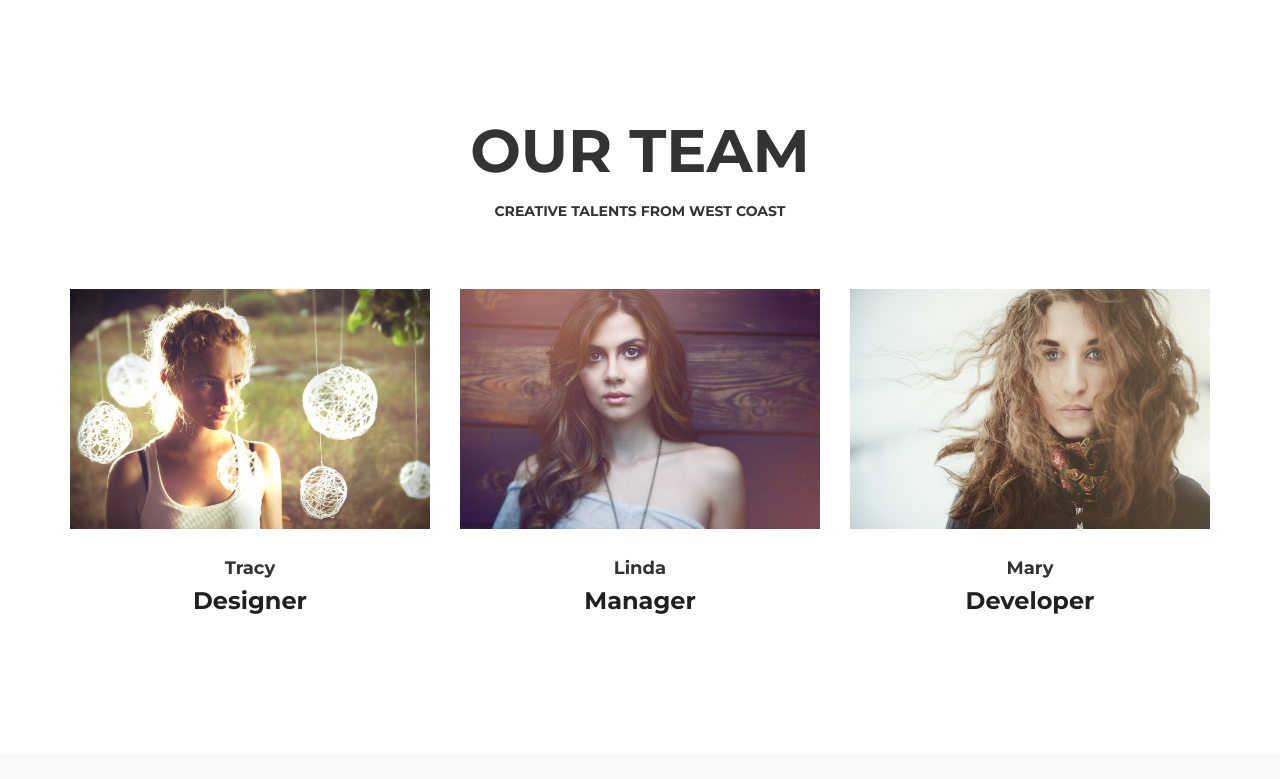
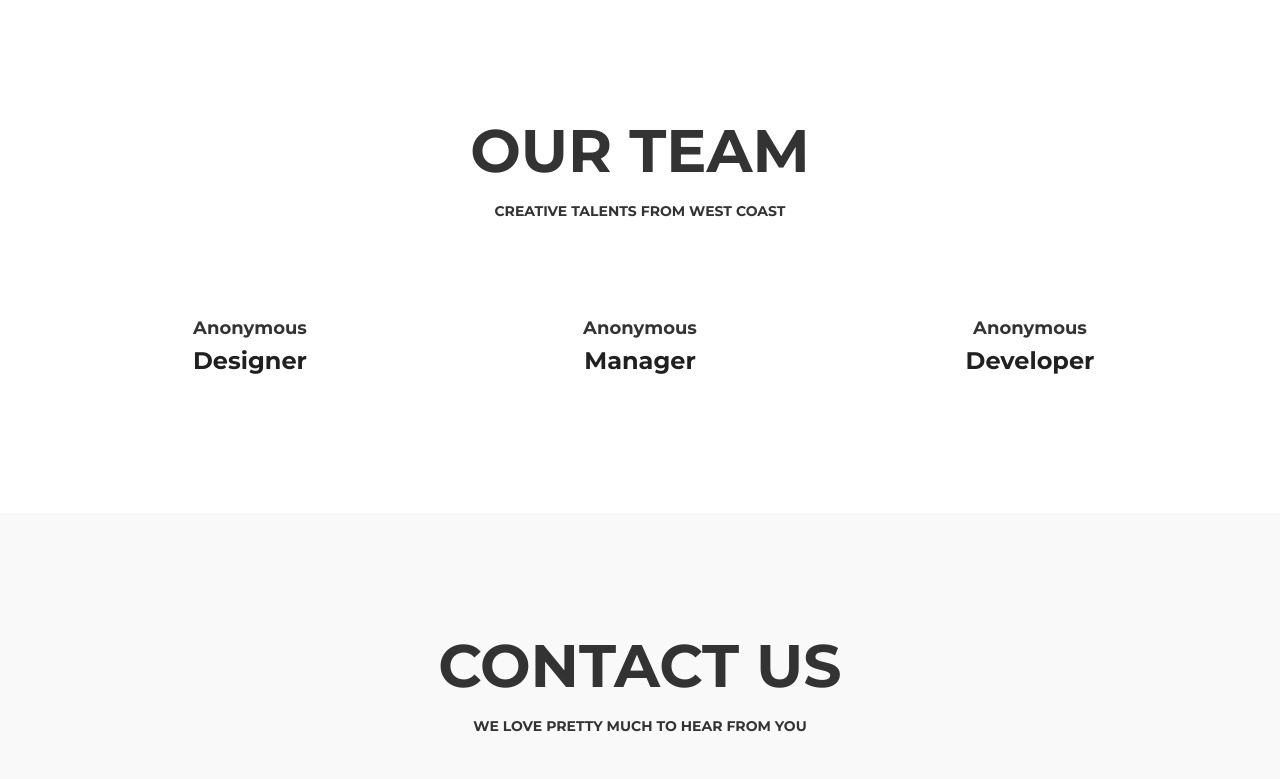
Before and after one commit to abcancode/khovesignature, a plain HTML site: page index.html in a window 1280 px wide. Shown: the part 3173-3952 px from the top of the page. Drawn offline with Linux system fonts and the light colour scheme.

Commit message:
some features removed

```diff
--- a/index.html
+++ b/index.html
@@ -127,7 +127,7 @@
 			<div class="row">
 				<div class="col-md-12 col-sm-12">
 					<h1 class="heading bold">GALLERY</h1>
-					<h2 class="subheading">MOBILE, WEB AND BRAND IDENTITY</h2>
+					<h2 class="subheading">A VIEW OF WHAT WE DO</h2>
 					<!-- ISO section -->
 					<div class="iso-section">
 						<ul class="filter-wrapper clearfix">
@@ -204,27 +204,27 @@
 				</div>
 				<div class="col-md-4 col-sm-4 col-xs-6 wow fadeIn" data-wow-delay="0.9s">
 					<div class="team-wrapper">
-						<img src="images/team1.jpg" class="img-responsive" alt="team img">
+						<!--<img src="images/team1.jpg" class="img-responsive" alt="team img">-->
 						<div class="team-des">
-							<h4>Tracy</h4>
+							<h4>Anonymous</h4>
 							<h3>Designer</h3>
 						</div>
 					</div>
 				</div>
 				<div class="col-md-4 col-sm-4 col-xs-6 wow fadeIn" data-wow-delay="1.3s">
 					<div class="team-wrapper">
-						<img src="images/team2.jpg" class="img-responsive" alt="team img">
+						<!--<img src="images/team2.jpg" class="img-responsive" alt="team img">-->
 						<div class="team-des">
-							<h4>Linda</h4>
+							<h4>Anonymous</h4>
 							<h3>Manager</h3>
 						</div>
 					</div>
 				</div>
 				<div class="col-md-4 col-sm-4 col-xs-6 wow fadeIn" data-wow-delay="1.6s">
 					<div class="team-wrapper">
-						<img src="images/team3.jpg" class="img-responsive" alt="team img">
+						<!--<img src="images/team3.jpg" class="img-responsive" alt="team img">-->
 						<div class="team-des">
-							<h4>Mary</h4>
+							<h4>Anonymous</h4>
 							<h3>Developer</h3>
 						</div>
 					</div>
```
